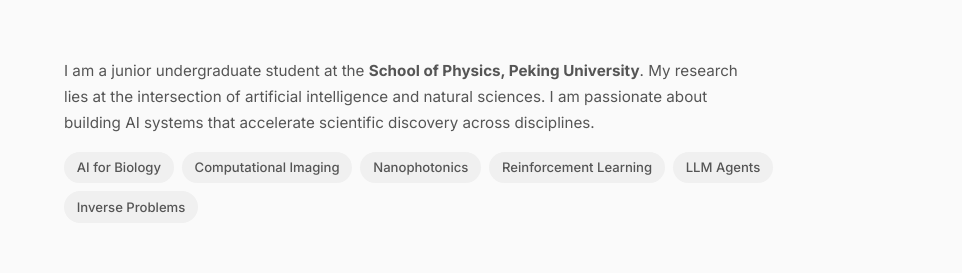
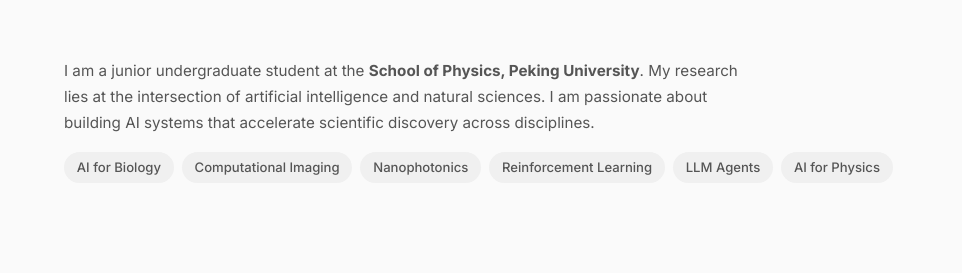
Before and after one commit to starpacker/starpacker, a plain HTML site: page index.html in a window 1280 px wide. Shown: the part 242-515 px from the top of the page, without its empty margins (158-1120 px from the left). Drawn offline with Linux system fonts and the light colour scheme.

Commit message:
Update interest tag from Inverse Problems to AI for Physics

```diff
--- a/index.html
+++ b/index.html
@@ -373,7 +373,7 @@
         <span>Nanophotonics</span>
         <span>Reinforcement Learning</span>
         <span>LLM Agents</span>
-        <span>Inverse Problems</span>
+        <span>AI for Physics</span>
     </div>
 </section>
 
```
